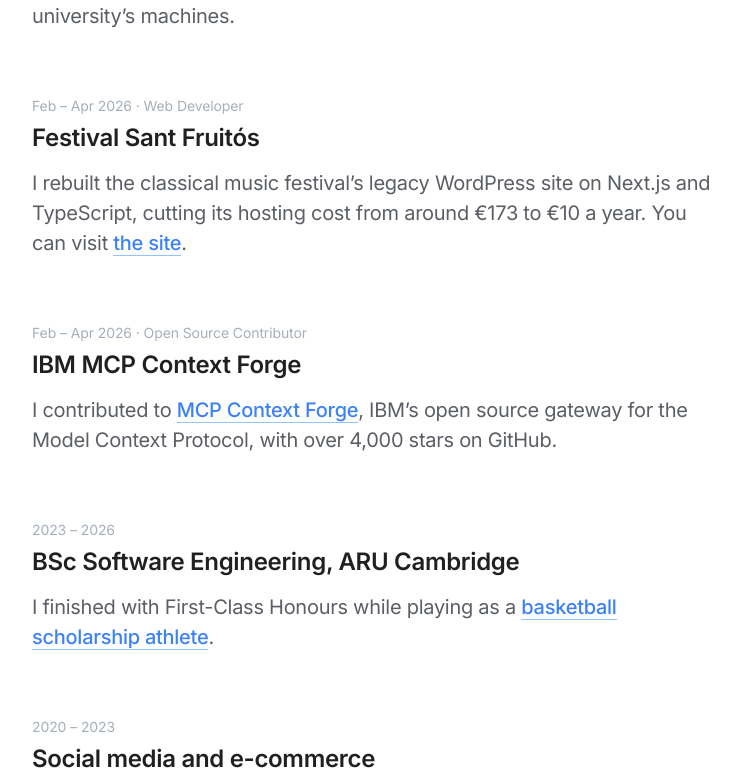
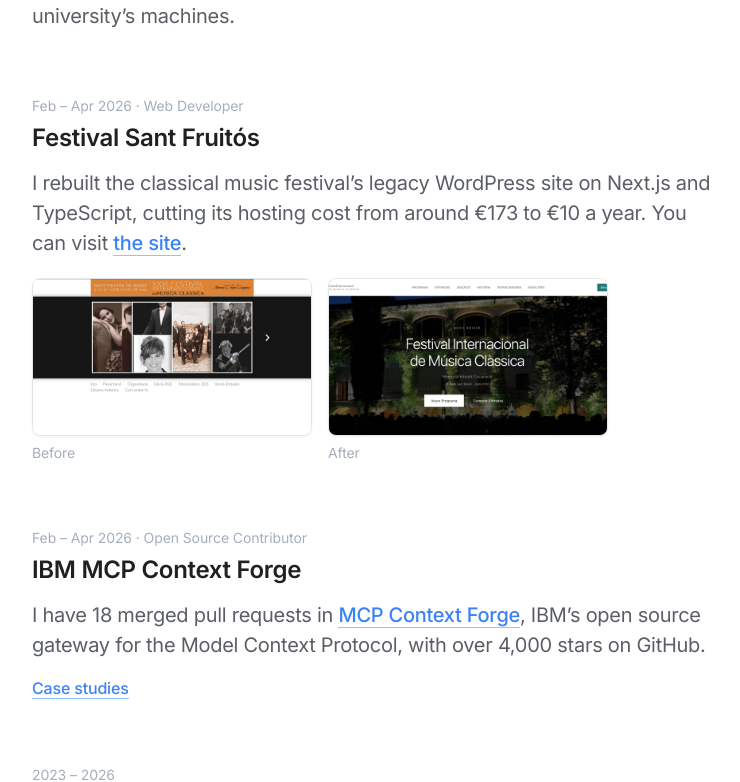
Before and after one commit to omorros/omorros.com, a Next.js app: page /work in a window 1280 px wide. Shown: the part 745-1527 px from the top of the page, without its empty margins (224-964 px from the left). Built offline with nearby package versions, Linux system fonts and the light colour scheme.

Commit message:
Add images to work page and expand IBM entry

```diff
--- a/src/app/work/page.tsx
+++ b/src/app/work/page.tsx
@@ -12,11 +12,13 @@ function Entry({
   when,
   role,
   title,
+  images,
   children,
 }: {
   when: string
   role?: string
   title: string
+  images?: { src: string; alt: string; caption?: string }[]
   children: React.ReactNode
 }) {
   return (
@@ -29,6 +31,33 @@ function Entry({
       <div className="mt-3 space-y-4 max-w-measure text-lg text-gray-700 md:text-xl">
         {children}
       </div>
+      {images && images.length > 0 && (
+        <div
+          className={
+            images.length > 1
+              ? 'mt-5 grid grid-cols-2 gap-4 max-w-xl'
+              : 'mt-5 max-w-sm'
+          }
+        >
+          {images.map((img) => (
+            <figure key={img.src}>
+              {/* eslint-disable-next-line @next/next/no-img-element */}
+              <img
+                src={img.src}
+                alt={img.alt}
+                className={`w-full rounded-lg border border-gray-200 shadow-sm ${
+                  images.length > 1 ? 'aspect-video object-cover object-top' : ''
+                }`}
+              />
+              {img.caption && (
+                <figcaption className="mt-1.5 text-sm text-gray-500">
+                  {img.caption}
+                </figcaption>
+              )}
+            </figure>
+          ))}
+        </div>
+      )}
     </section>
   )
 }
@@ -73,6 +102,18 @@ export default function WorkPage() {
           when="Feb – Apr 2026"
           role="Web Developer"
           title="Festival Sant Fruitós"
+          images={[
+            {
+              src: '/images/work/festival-old.jpg',
+              alt: 'The old festival website',
+              caption: 'Before',
+            },
+            {
+              src: '/images/work/festival-new.jpg',
+              alt: 'The rebuilt festival website',
+              caption: 'After',
+            },
+          ]}
         >
           <p>
             I rebuilt the classical music festival’s legacy WordPress site on
@@ -88,12 +129,15 @@ export default function WorkPage() {
           title="IBM MCP Context Forge"
         >
           <p>
-            I contributed to{' '}
+            I have 18 merged pull requests in{' '}
             <A href="https://github.com/IBM/mcp-context-forge">
               MCP Context Forge
             </A>
             , IBM’s open source gateway for the Model Context Protocol, with
             over 4,000 stars on GitHub.
+          </p>
+          <p className="text-base">
+            <A href="https://github.com/omorros/open-source">Case studies</A>
           </p>
         </Entry>
 
--- a/src/data/journal.ts
+++ b/src/data/journal.ts
@@ -66,7 +66,7 @@ export const journal: JournalEntry[] = [
       { src: '/images/journal/basketball/manresa-jumpshot.jpg' },
     ],
     bodyAfter: [
-      'In 2023 I moved to England, and basketball came with me: at ARU in Cambridge I played as a scholarship athlete while doing my degree. Training, games, and deadlines all at once taught me more about managing my time than any course did.',
+      'In 2023 I moved to England, and basketball came with me: I played as a scholarship athlete all through my degree. Training, games, and deadlines all at once taught me more about managing my time than any course did.',
       'I am not playing competitively anymore, but the game is still a big part of who I am.',
     ],
     photosAfter: [
```
Also changed, not shown: public/images/work/festival-new.jpg (added), public/images/work/festival-old.jpg (added).
